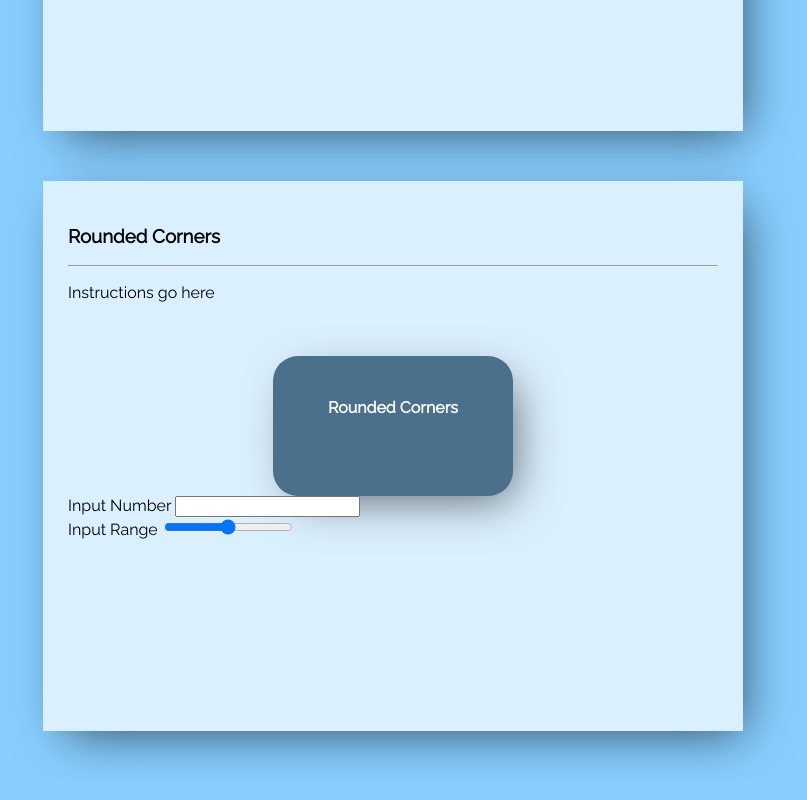
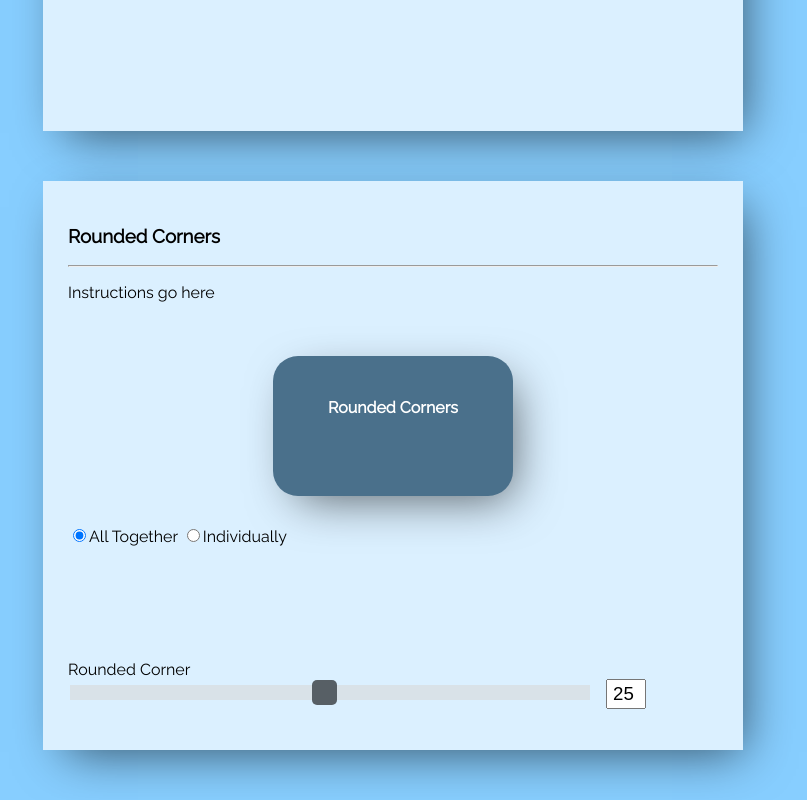
Before and after one commit to rooky218/css-template-tool, a plain HTML site: page index.html in a window 1280 px wide. Shown: the part 869-1669 px from the top of the page, without its empty margins (247-1054 px from the left). Drawn offline with Linux system fonts and the light colour scheme.

Commit message:
latest update
includes the rouded edges update

```diff
--- a/CSS/main.css
+++ b/CSS/main.css
@@ -65,7 +65,7 @@ header hr {
     background-color: #dbf0ff;
     text-align: left;
     min-height: 500px;
-    padding: 25;
+    padding: 25px;
     margin-top: 50px;
 
 
@@ -81,6 +81,7 @@ header hr {
     height: 100px;
     margin-left: auto;
     margin-right: auto;
+    margin-bottom: 30px;
     background-color: #4a708b;
     text-align: center;
     padding: 20px;
@@ -93,3 +94,51 @@ header hr {
     -moz-box-shadow: 11px 14px 47px -12px rgba(0,0,0,0.62);
     box-shadow: 11px 14px 47px -12px rgba(0,0,0,0.62);
 }
+
+.sliders2 {
+  width: 80%;
+  display: none;
+}
+
+.sliders {
+  -webkit-appearance: none;
+  width: 80%;
+  height: 15px;
+  background: #d9d9d9;
+  outline: none;
+  opacity: 0.6;
+  -webkit-transition: .2s;
+  transition: opacity .2s;
+}
+
+.sliders::-webkit-slider-thumb {
+  -webkit-appearance: none;
+  appearance: none;
+  width: 25px;
+  height: 25px;
+  background: black;
+  cursor: pointer;
+  border-radius: 5px;
+
+}
+
+.sliders::-mox-slider-thumb {
+    width: 25px;
+  height: 25px;
+  background: black;
+  cursor: pointer;
+  border-radius: 5px;
+
+}
+
+.sliders:hover {
+  opacity: 1;
+}
+
+#e2 {
+  width: 40px;
+  height: 30px;
+  padding-left: 5px;
+  font-size: 14pt;
+  margin-left: 10px;
+}
--- a/index.html
+++ b/index.html
@@ -48,24 +48,23 @@
             </div>
 
             <form id="frm1">
+        <input type="radio" id="e3" name="OOF" class="radio1" value="1" checked>All Together
+        <input type="radio" id="e4" name="OOF" class="radio1" value="2">Individually
 
-              Input Number <input type="text" name="quantity" id="e1" oninput="update(e1, output)"><br/>
-              Input Range <input type="range" name="points" id="e2" oninput="update(e2, yui)" min="1" max="25">
-            </form>
+        <br/><br/><br/>
+        <div class="sliders2">Disappear</div><Br/>
+        <input type="range" id="e5" class="sliders2" min="1" max="50">
 
-            <h1 id="output"></h1>
+         <br/><br/><br/>
 
+        Rounded Corner<Br/>
+          <input type="range" name="points" id="e1" oninput="update2('e1', 'e2')" class="sliders" min="1" max="50" value="25">
 
+        <input type="text" name="quantity" id="e2" oninput="update2('e2', 'e1')" value="25"><br/>
 
+      </form>
         </section>
-
-
-
     </div> <!-- end wrapper -->
-
-
-
-
 
 </body>
 
@@ -76,10 +75,16 @@ function update(x, y) {
   document.getElementById(y).innerHTML = ben;
 
 }
-function update2() {
 
-  var x = document.getElementById("e2").value;
-  document.getElementById("output").innerHTML = x;
+function update2(x, y) {
+
+  var rcValue = document.getElementById(x).value;
+  document.getElementById(y).value = rcValue;
+  document.getElementById("hero-box").style.borderRadius = rcValue + "px";
+
+  function disappear() {
+  document.getElementsByClassName("sliders2").style.display = "visible";
+}
 
 }
 </script>
```
